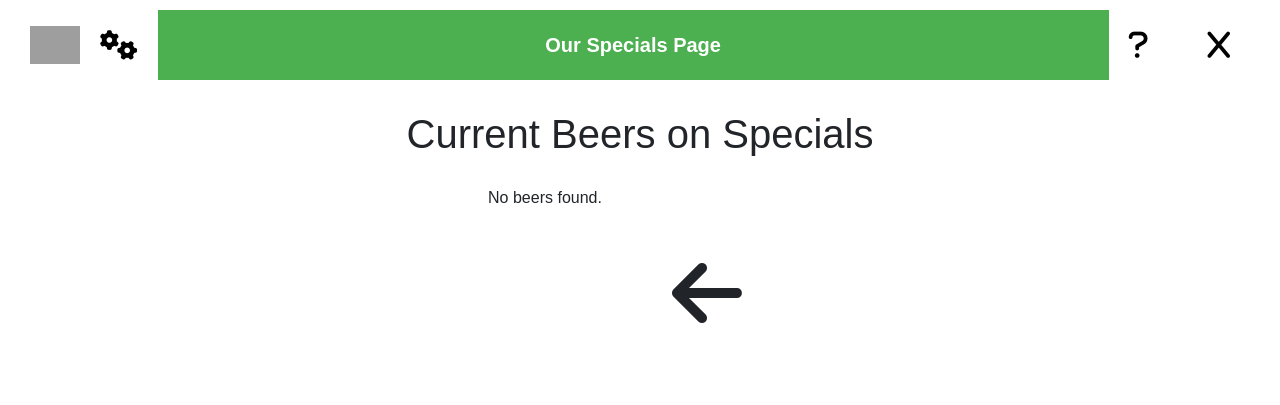
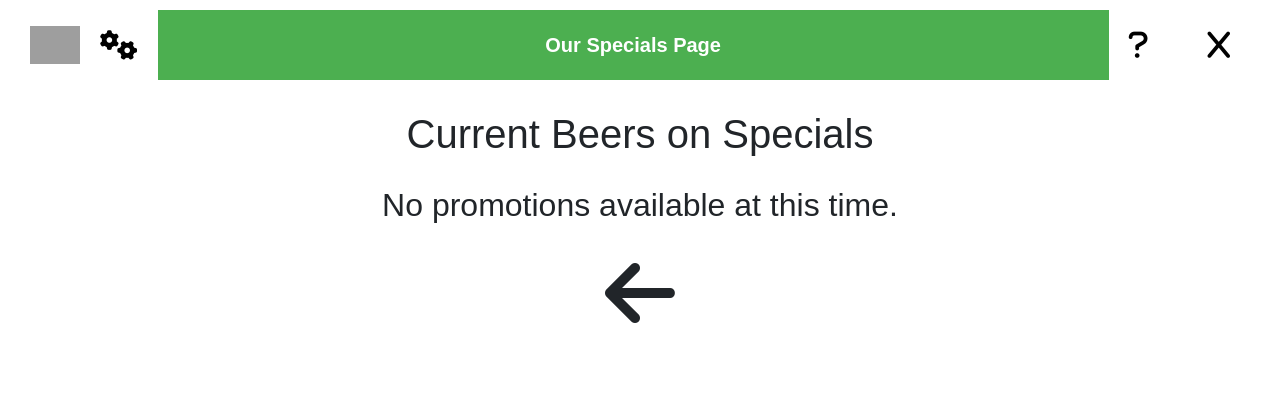
Before and after one commit to DavidMajomi/Beer-co, a PHP site: page /specials.php in a window 1280 px wide. Shown: the top 405 px of the page. Run offline with PHP 8.4, Linux system fonts and the light colour scheme; tables that the repository leaves empty or names only in its code hold one stand-in row (values such as "Sample post"); grey boxes are pictures that could not be loaded.

Commit message:
handled No promotions/specials

```diff
--- a/specials.php
+++ b/specials.php
@@ -124,6 +124,7 @@
         }
 
         .back-arrow {
+            position: fixed;
             margin: 50px;
             font-size: 80px;
             height: auto;
@@ -170,7 +171,6 @@
 
     <H1>Current Beers on Specials</H1>
 
-</body>
 
     <?php
         // Database connection settings
@@ -210,7 +210,7 @@
             }
         echo "</div>";
         } else {
-            echo "No beers found.";
+            echo "<h2>No promotions available at this time.</h2>";
         }
 
         // Close the connection
```
